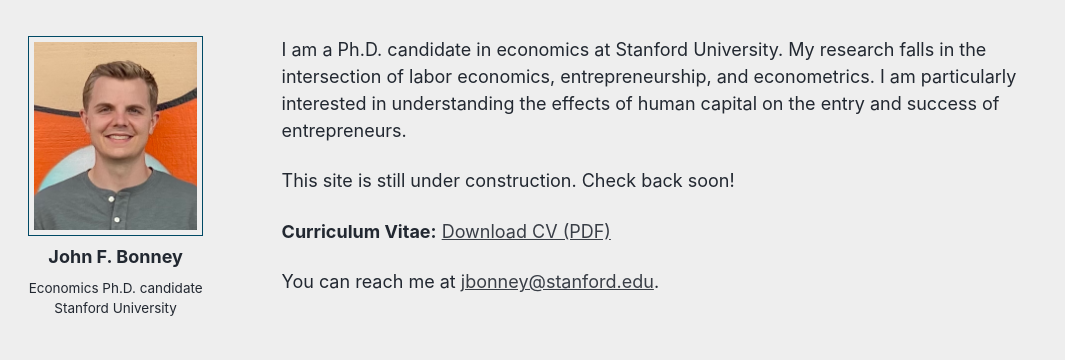
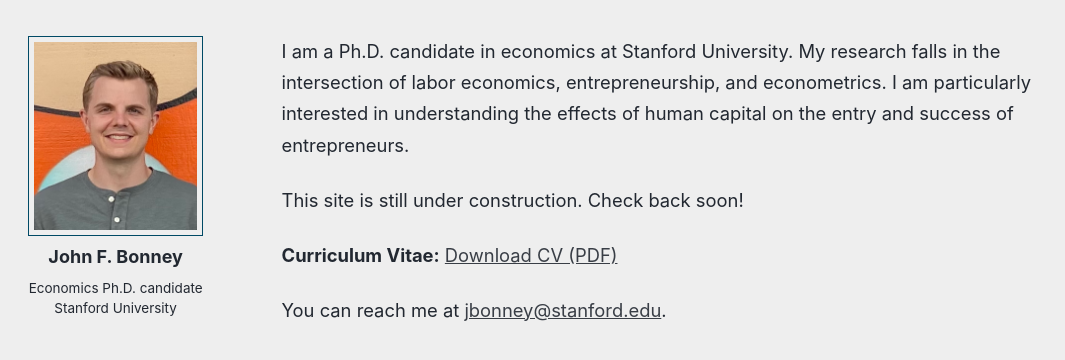
Before and after one commit to johnnybonney/johnnybonney.github.io, a Jekyll site: the page built from _pages/about.md, in a window 1280 px wide. Shown: the top 360 px of the page, without its empty margins (0-1065 px from the left). Built offline with Jekyll 4.4.1, drawn with Linux system fonts in a browser that asks for light colours; a script that is not in the unit is left out.

Commit message:
Update custom.css

```diff
--- a/assets/css/custom.css
+++ b/assets/css/custom.css
@@ -33,3 +33,59 @@
 .author__bio {
   text-align: center;
 }
+
+/* Layout tweaks */
+.page__content { max-width: 820px; }
+
+/* Section headings */
+.page__content h2 {
+  margin-top: 1.6rem;
+  padding-bottom: .25rem;
+  border-bottom: 1px solid #eee;
+}
+
+/* Nicer body text */
+.page__content p, .page__content li {
+  line-height: 1.7;
+  font-size: 1.02rem;
+}
+
+/* Buttons */
+.btn {
+  display: inline-block;
+  padding: 10px 14px;
+  border-radius: 8px;
+  border: 1px solid #d0d7de;
+  text-decoration: none;
+  font-weight: 600;
+  margin: 6px 10px 6px 0;
+}
+.btn:hover { background: #f6f8fa; }
+.btn-primary {
+  border-color: #0b57d0;
+}
+.btn-primary:hover {
+  background: #0b57d0; color: #fff;
+}
+
+/* Subtle block for contact/info */
+.card {
+  border: 1px solid #eee;
+  border-radius: 10px;
+  padding: 14px;
+  background: #fcfcfc;
+  margin: 14px 0;
+}
+
+/* Keep sidebar tidy with larger square photo (already added earlier) */
+.author__avatar img {
+  width: 200px !important;
+  height: 200px !important;
+  border-radius: 0 !important;
+  object-fit: cover;
+  display: block;
+  margin-left: auto; margin-right: auto;
+}
+
+/* Center sidebar text under photo */
+.author__content, .author__bio { text-align: center; }
```
